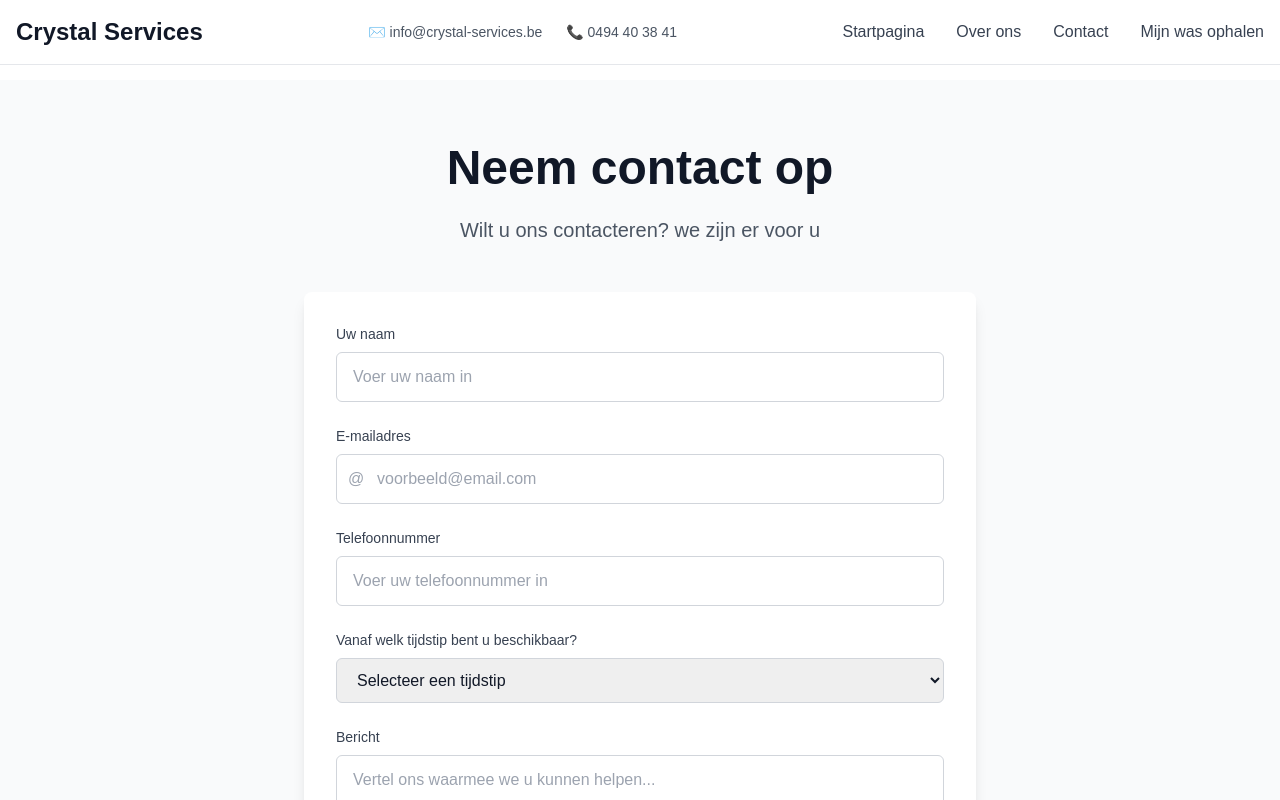
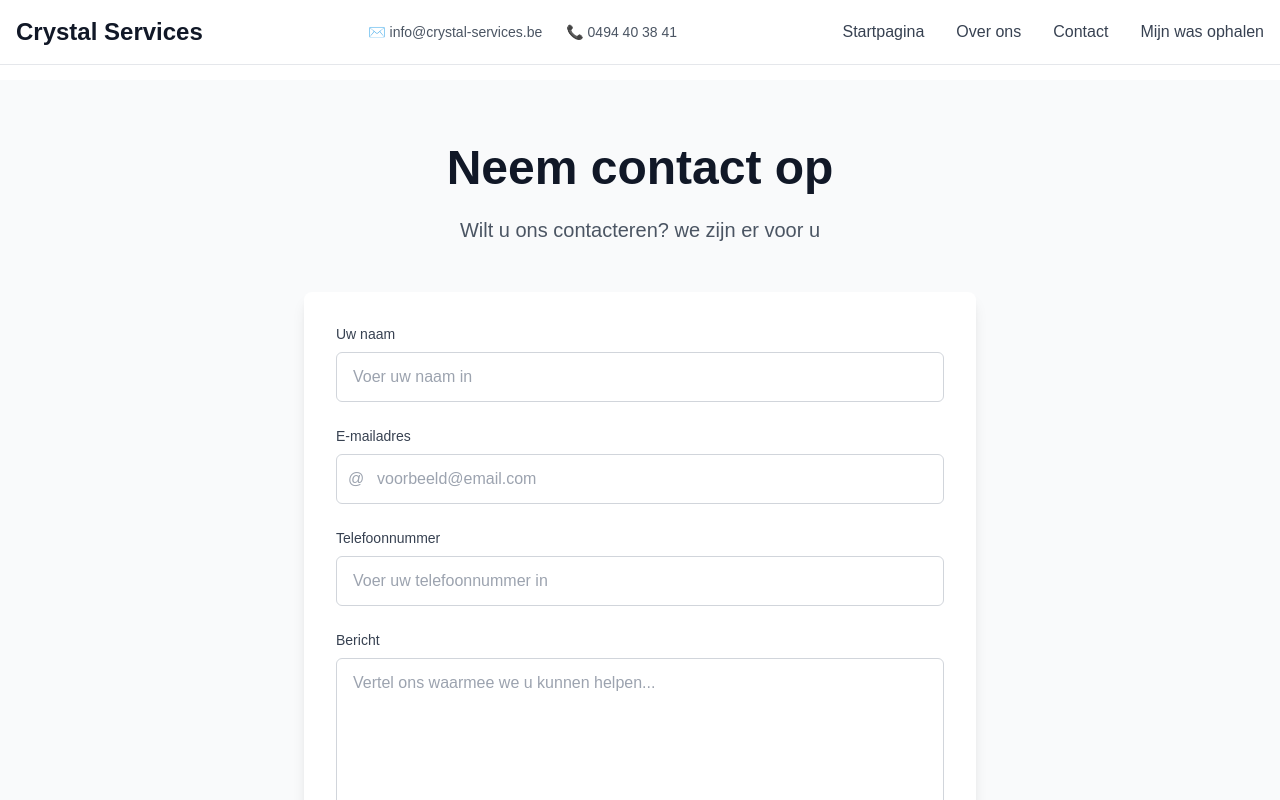
Before and after one commit to Artjom03/CrystalServices, a Next.js app: page /contact in a window 1280 px wide. Shown: the top 800 px of the page. Built offline with nearby package versions, Linux system fonts and the light colour scheme.

Commit message:
final test

```diff
--- a/src/components/ContactForm.tsx
+++ b/src/components/ContactForm.tsx
@@ -7,7 +7,6 @@ export default function ContactForm() {
     name: "",
     email: "",
     phone: "",
-    availableFrom: "",
     message: ""
   });
 
@@ -40,7 +39,7 @@ export default function ContactForm() {
 
       if (response.ok) {
         setSubmitStatus("success");
-        setFormData({ name: "", email: "", phone: "", availableFrom: "", message: "" });
+        setFormData({ name: "", email: "", phone: "", message: "" });
 
         // Reset status after 3 seconds
         setTimeout(() => setSubmitStatus("idle"), 3000);
@@ -114,27 +113,6 @@ export default function ContactForm() {
           />
         </div>
 
-        {/* Available From Field */}
-        <div>
-          <label htmlFor="availableFrom" className="block text-sm font-medium text-gray-700 mb-2">
-            Vanaf welk tijdstip bent u beschikbaar?
-          </label>
-          <select
-            id="availableFrom"
-            name="availableFrom"
-            value={formData.availableFrom}
-            onChange={handleChange}
-            className="w-full px-4 py-3 border border-gray-300 rounded-md focus:ring-2 focus:ring-blue-500 focus:border-blue-500 outline-none transition-colors text-gray-900"
-          >
-            <option value="">Selecteer een tijdstip</option>
-            <option value="08:00 - 10:00">08:00 - 10:00</option>
-            <option value="10:00 - 12:00">10:00 - 12:00</option>
-            <option value="12:00 - 14:00">12:00 - 14:00</option>
-            <option value="14:00 - 16:00">14:00 - 16:00</option>
-            <option value="16:00 - 18:00">16:00 - 18:00</option>
-          </select>
-        </div>
-
         {/* Message Field */}
         <div>
           <label htmlFor="message" className="block text-sm font-medium text-gray-700 mb-2">
--- a/src/components/PickupForm.tsx
+++ b/src/components/PickupForm.tsx
@@ -10,7 +10,6 @@ export default function PickupForm() {
     address: "",
     service: "",
     pickupDate: "",
-    pickupTime: "",
     message: "",
     agreeToTerms: false
   });
@@ -60,7 +59,6 @@ export default function PickupForm() {
           address: "",
           service: "",
           pickupDate: "",
-          pickupTime: "",
           message: "",
           agreeToTerms: false
         });
@@ -155,28 +153,6 @@ export default function PickupForm() {
             className="w-full px-4 py-3 border border-gray-300 rounded-md focus:ring-2 focus:ring-blue-500 focus:border-blue-500 outline-none transition-colors text-gray-900"
           />
         </div>
-
-        {/* Pickup Time Field */}
-        {/* <div>
-          <label htmlFor="pickupTime" className="block text-sm font-medium text-gray-700 mb-2">
-            Voorkeurstijd voor ophaling
-          </label>
-          <select
-            id="pickupTime"
-            name="pickupTime"
-            value={formData.pickupTime}
-            onChange={handleChange}
-            required
-            className="w-full px-4 py-3 border border-gray-300 rounded-md focus:ring-2 focus:ring-blue-500 focus:border-blue-500 outline-none transition-colors text-gray-900"
-          >
-            <option value="">Selecteer een tijd</option>
-            <option value="08:00 - 10:00">08:00 - 10:00</option>
-            <option value="10:00 - 12:00">10:00 - 12:00</option>
-            <option value="12:00 - 14:00">12:00 - 14:00</option>
-            <option value="14:00 - 16:00">14:00 - 16:00</option>
-            <option value="16:00 - 18:00">16:00 - 18:00</option>
-          </select>
-        </div> */}
 
         {/* Phone Field */}
         <div>
```
